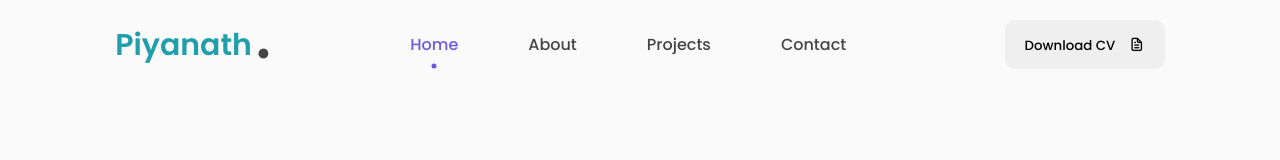
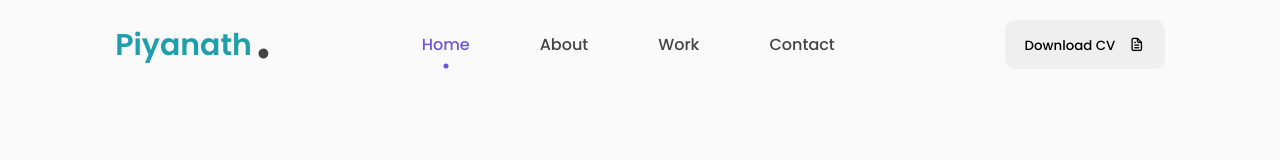
Before and after one commit to PYNNXXG/PYNNXXG.github.io, a plain HTML site: page index.html in a window 1280 px wide. Shown: the top 160 px of the page. Drawn offline with nearby package versions, Linux system fonts and the light colour scheme.

Commit message:
Update index.html

```diff
--- a/index.html
+++ b/index.html
@@ -34,7 +34,7 @@
                     <div class="circle"></div>
                 </li>
                 <li class="nav_list">
-                    <a href="#projects" class="nav-link">Projects</a>
+                    <a href="#projects" class="nav-link">Work</a>
                     <div class="circle"></div>
                 </li>
                 <li class="nav_list">
```
